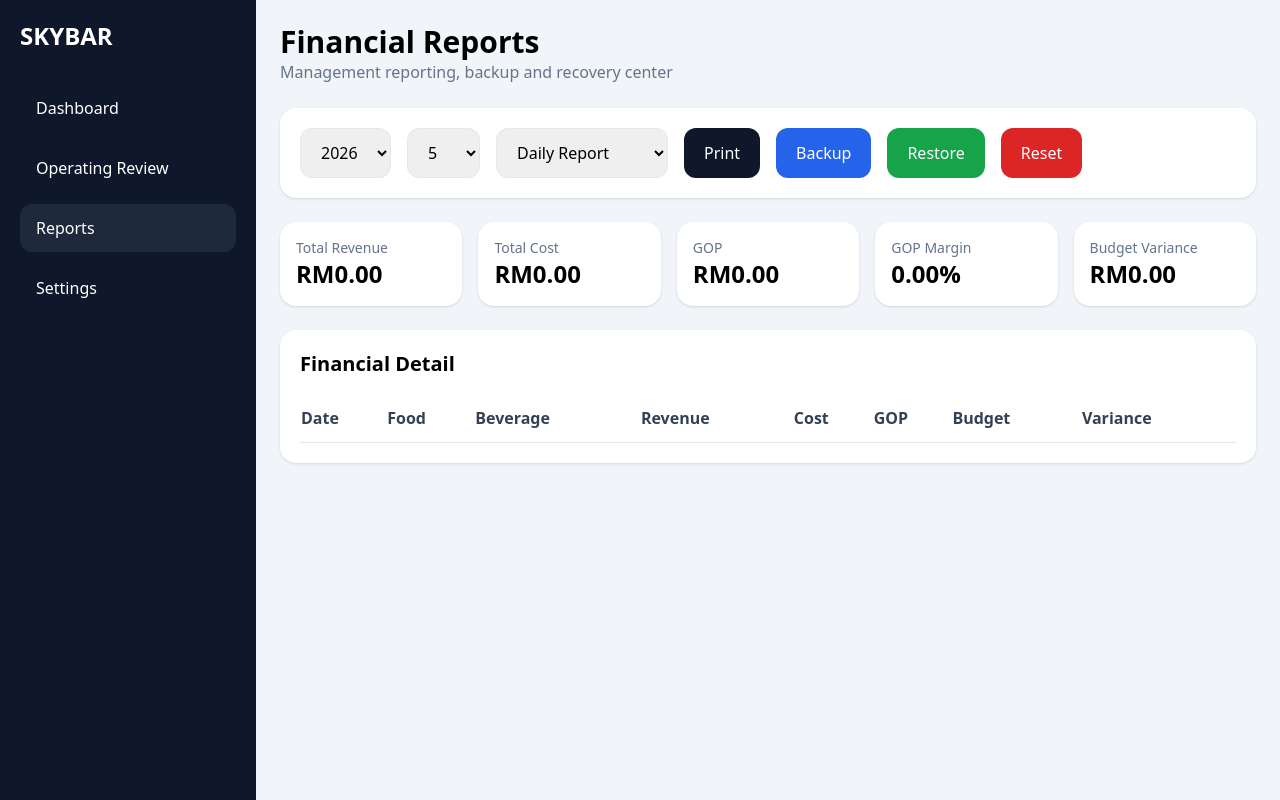
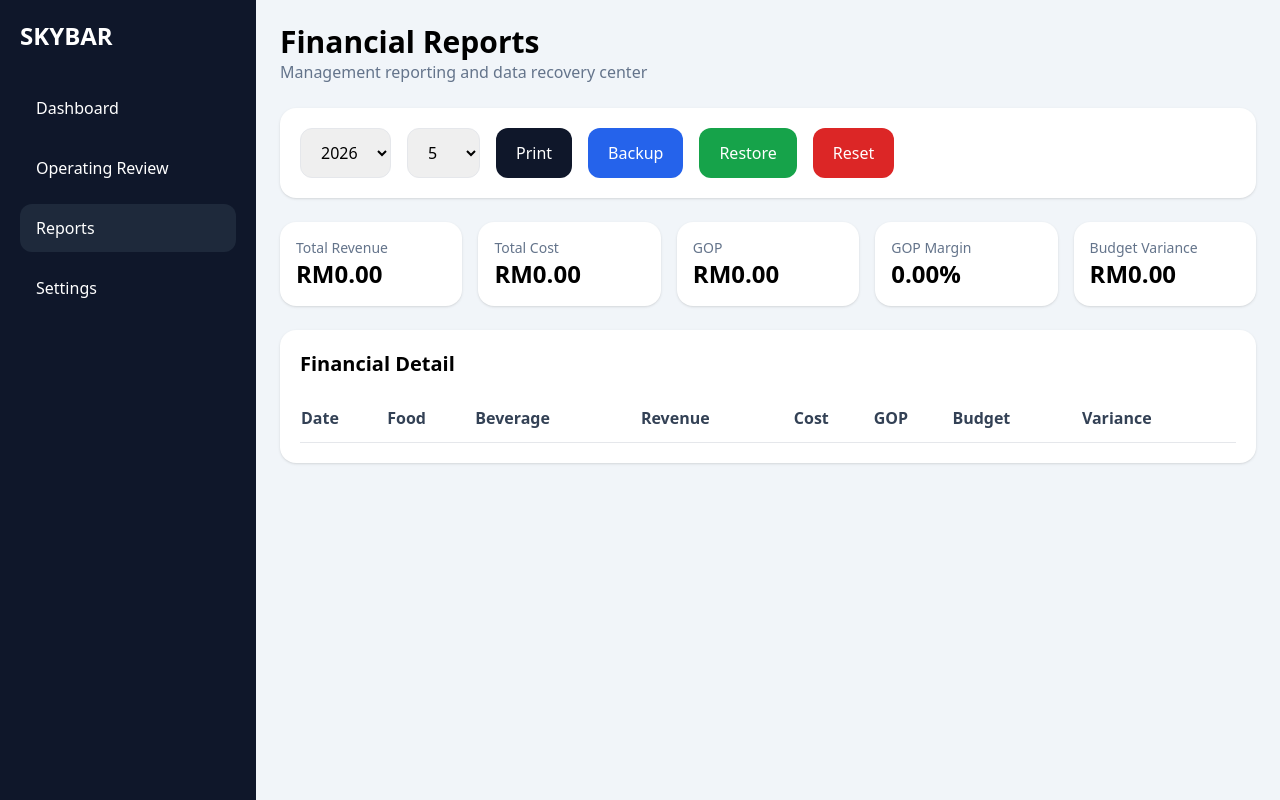
Before and after one commit to Kdems/fb.finance, a plain HTML site: page reports.html in a window 1280 px wide. Drawn offline with nearby package versions, Linux system fonts and the light colour scheme.

Commit message:
Update reports.html

```diff
--- a/reports.html
+++ b/reports.html
@@ -88,14 +88,14 @@
         </h2>
 
         <p class="text-slate-500">
-          Management reporting, backup and recovery center
+          Management reporting and data recovery center
         </p>
 
       </div>
 
 
 
-      <!-- FILTER + ACTIONS -->
+      <!-- FILTER + ACTION -->
       <div
         class="bg-white rounded-2xl p-5 shadow mb-6 flex gap-4 flex-wrap"
       >
@@ -114,32 +114,6 @@
           id="reportMonthFilter"
           class="border rounded-xl px-4 py-3"
         ></select>
-
-
-
-        <!-- REPORT TYPE -->
-        <select
-          id="reportTypeFilter"
-          class="border rounded-xl px-4 py-3"
-        >
-
-          <option>
-            Daily Report
-          </option>
-
-          <option>
-            MTD Report
-          </option>
-
-          <option>
-            Monthly Report
-          </option>
-
-          <option>
-            Yearly Report
-          </option>
-
-        </select>
 
 
 
@@ -288,7 +262,7 @@
 
 
 
-      <!-- TABLE -->
+      <!-- REPORT TABLE -->
       <div class="bg-white rounded-2xl p-5 shadow">
 
         <h3 class="text-xl font-bold mb-4">
@@ -364,10 +338,15 @@
   <!-- SCRIPTS -->
 
   <script src="assets/js/storage.js"></script>
+
   <script src="assets/js/settings.js"></script>
+
   <script src="assets/js/calculations.js"></script>
+
   <script src="assets/js/backup.js"></script>
+
   <script src="assets/js/reports.js"></script>
+
 
 </body>
 
```
Lines whose indentation alone changed are shown as unchanged.
